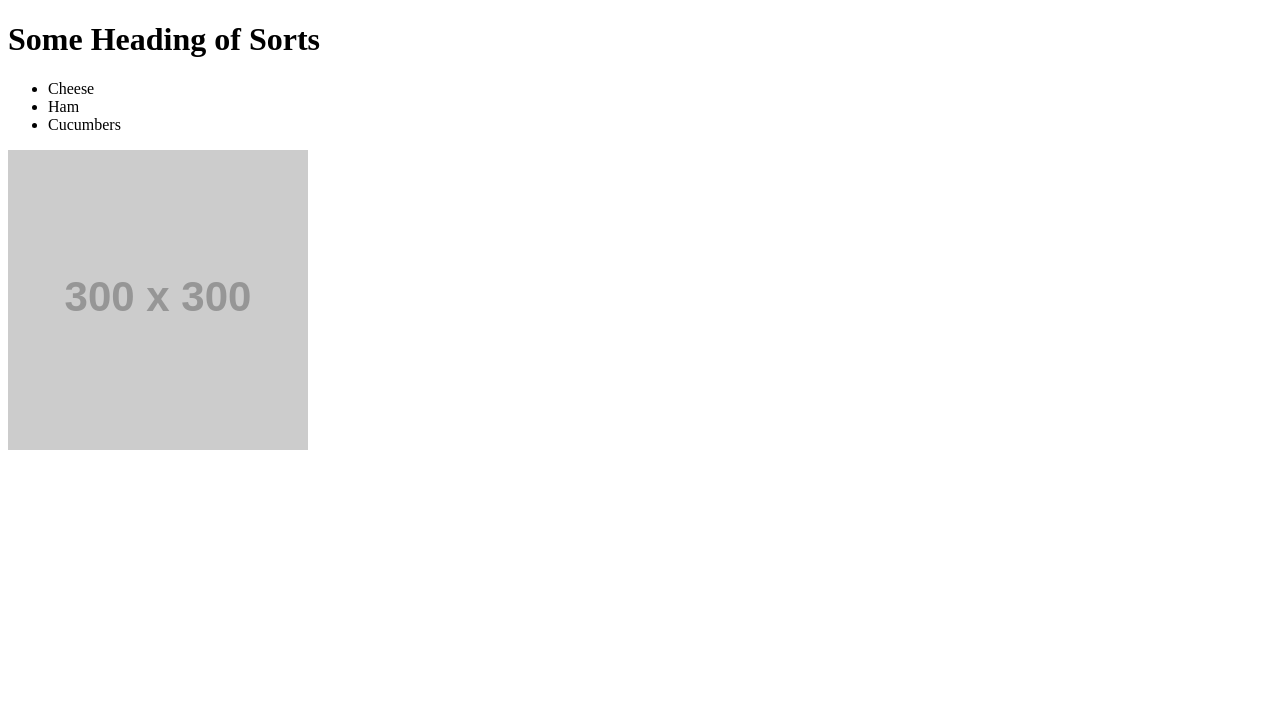
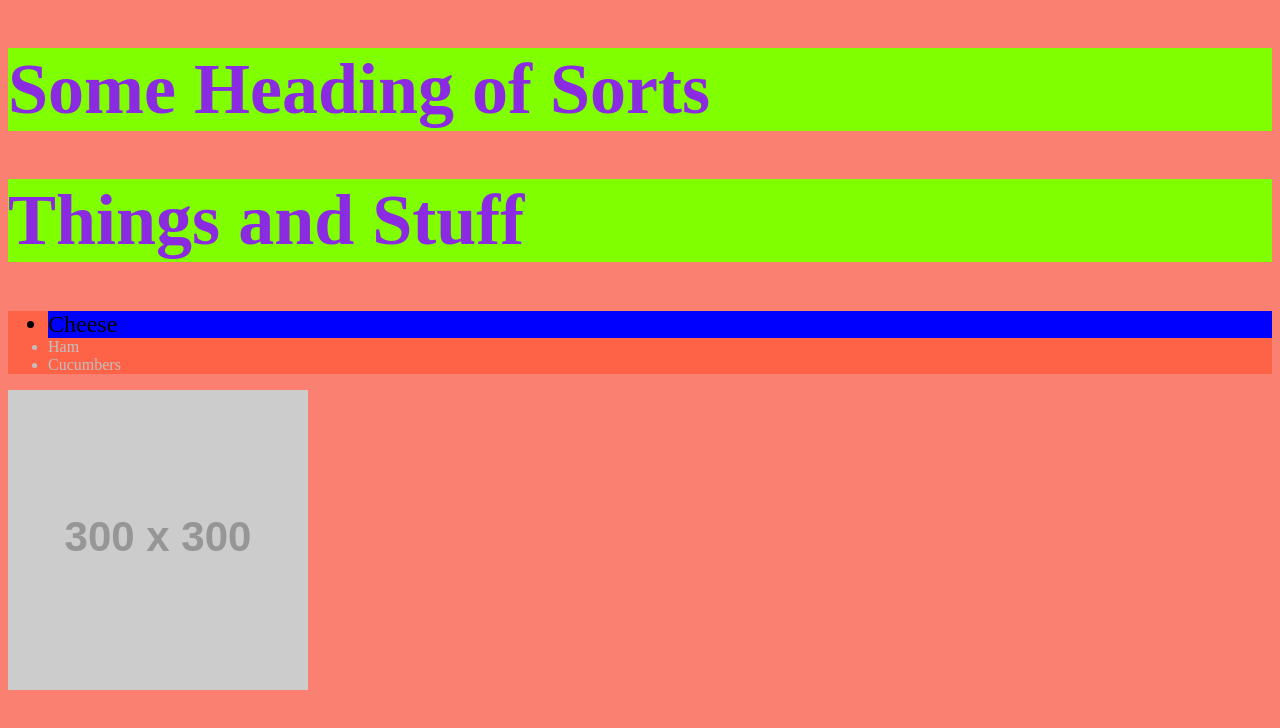
Before and after one commit to Bdemers1055/css-shenanigans, a plain HTML site: page index.html in a window 1280 px wide. Drawn offline with Linux system fonts and the light colour scheme; placeholder pictures from the web are drawn by us.

Commit message:
ugly css

```diff
--- a/index.html
+++ b/index.html
@@ -5,11 +5,31 @@
     <meta name="viewport" content="width=device-width, initial-scale=1.0">
     <meta http-equiv="X-UA-Compatible" content="ie=edge">
     <title>CSS Shenanigans</title>
+    <style>
+        /* These are HTML tag selectors. This will select every elements on the page that matches. */
+        /* this is an internal stylesheet. Okay for small projects. Long term maintenance an issue in larger projects. */
+    body {
+        background-color: salmon;
+    }
+    h1 {
+        background-color: chartreuse;
+        color: blueviolet;
+        font-size: 72px;
+    }
+    ul {
+        background-color: tomato;
+        color: silver;
+    }
+    ul > li:nth-child(1) {
+        color: forestgreen;
+    }
+    </style>
 </head>
 <body>
     <h1>Some Heading of Sorts</h1>
+    <h1>Things and Stuff</h1>
     <ul>
-        <li>Cheese</li>
+        <li style="background-color: blue; color: black; font-size: 1.5em;">Cheese</li>
         <li>Ham</li>
         <li>Cucumbers</li>
     </ul>
```
